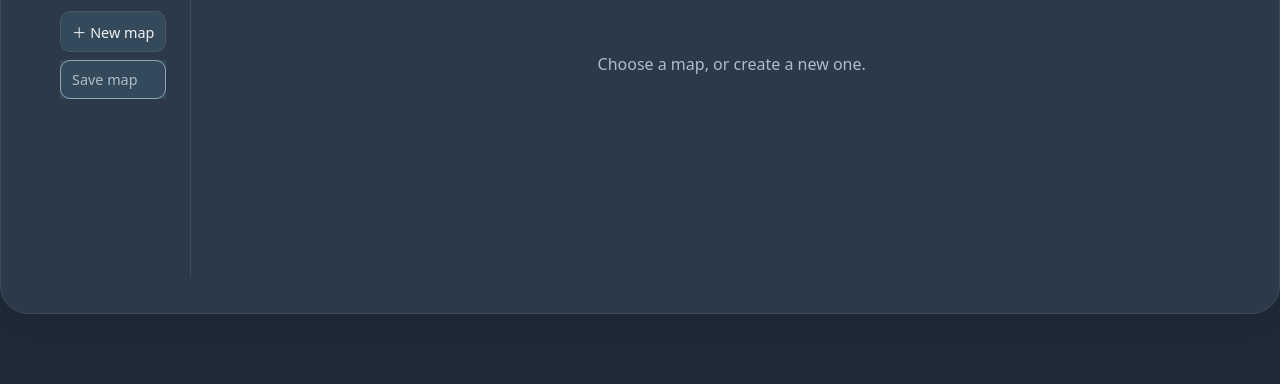
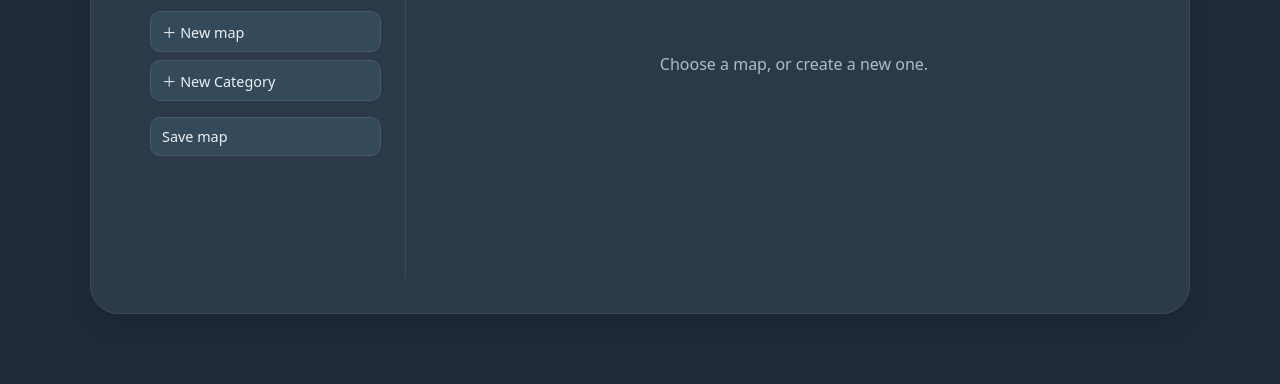
Before and after one commit to pierreworking-cyber/alf, a Flask app: page /mindmaps in a window 1280 px wide. Shown: the part 540-924 px from the top of the page. Run offline with Flask 3, Linux system fonts and the light colour scheme; data comes from the database, SQL or seed files in the repository; data that the repository does not hold is empty.

Commit message:
Improve mind map library controls

```diff
--- a/src/alf/web/static/mindmaps.css
+++ b/src/alf/web/static/mindmaps.css
@@ -1,5 +1,6 @@
 main {
-    width: 100%;
+    width: min(1100px, 90%);
+    margin: 0 auto;
     padding: 55px 0 70px;
 }
 
@@ -271,13 +272,21 @@ h1 {
     border-color: #b9cdd1;
     color: #202b38;
 }
+.mindmap-editor-actions {
+    margin-top: 8px;
+}
+
+#save-mindmap {
+    margin-top: 16px;
+}
+
 .mindmap-editor-actions button {
     width: 100%;
     padding: 9px 11px;
-        border: 1px solid #88a8ba;
+    border: 1px solid #46596b;
     border-radius: 10px;
-        background: transparent;
-        color: #aebdca;
+    background: #34495a;
+    color: #edf1f3;
     font: inherit;
     font-size: 0.9rem;
     text-align: left;
@@ -285,14 +294,9 @@ h1 {
 }
 
 .mindmap-editor-actions button:hover {
-        background: #34495a;
+    background: #88a8ba;
     border-color: #b9cdd1;
-        color: #edf1f3;
-    }
-.mindmap-editor-actions {
-    margin-top: 8px;
-    background: #34495a;
-    border:thick;
+    color: #202b38;
 }
 
 .mindmap-item:hover {
--- a/src/alf/web/static/mindmaps.js
+++ b/src/alf/web/static/mindmaps.js
@@ -43,6 +43,41 @@ document
         mindmap.show(newMind);
         mindmap.select_node("root");
         mindmap.view.e_panel.focus();
+    });
+
+document
+    .querySelector("#new-mindmap-category")
+    .addEventListener("click", async function () {
+        const name = window.prompt("New category:");
+
+        if (name === null) {
+            return;
+        }
+
+        const trimmedName = name.trim();
+
+        if (!trimmedName) {
+            return;
+        }
+
+        const response = await fetch(
+            "/mindmap-categories",
+            {
+                method: "POST",
+                headers: {
+                    "Content-Type": "application/json"
+                },
+                body: JSON.stringify({
+                    name: trimmedName
+                })
+            }
+        );
+
+        if (!response.ok) {
+            return;
+        }
+
+        window.location.reload();
     });
 
 document
--- a/src/alf/web/templates/mindmaps.html
+++ b/src/alf/web/templates/mindmaps.html
@@ -78,7 +78,15 @@
                         <button type="button" id="new-mindmap">
                             ＋ New map
                         </button>
+
                         <div class="mindmap-editor-actions">
+                            <button
+                                type="button"
+                                id="new-mindmap-category"
+                            >
+                                ＋ New Category
+                            </button>
+
                             <button type="button" id="save-mindmap">
                                 Save map
                             </button>
```
Lines whose indentation alone changed are shown as unchanged.
